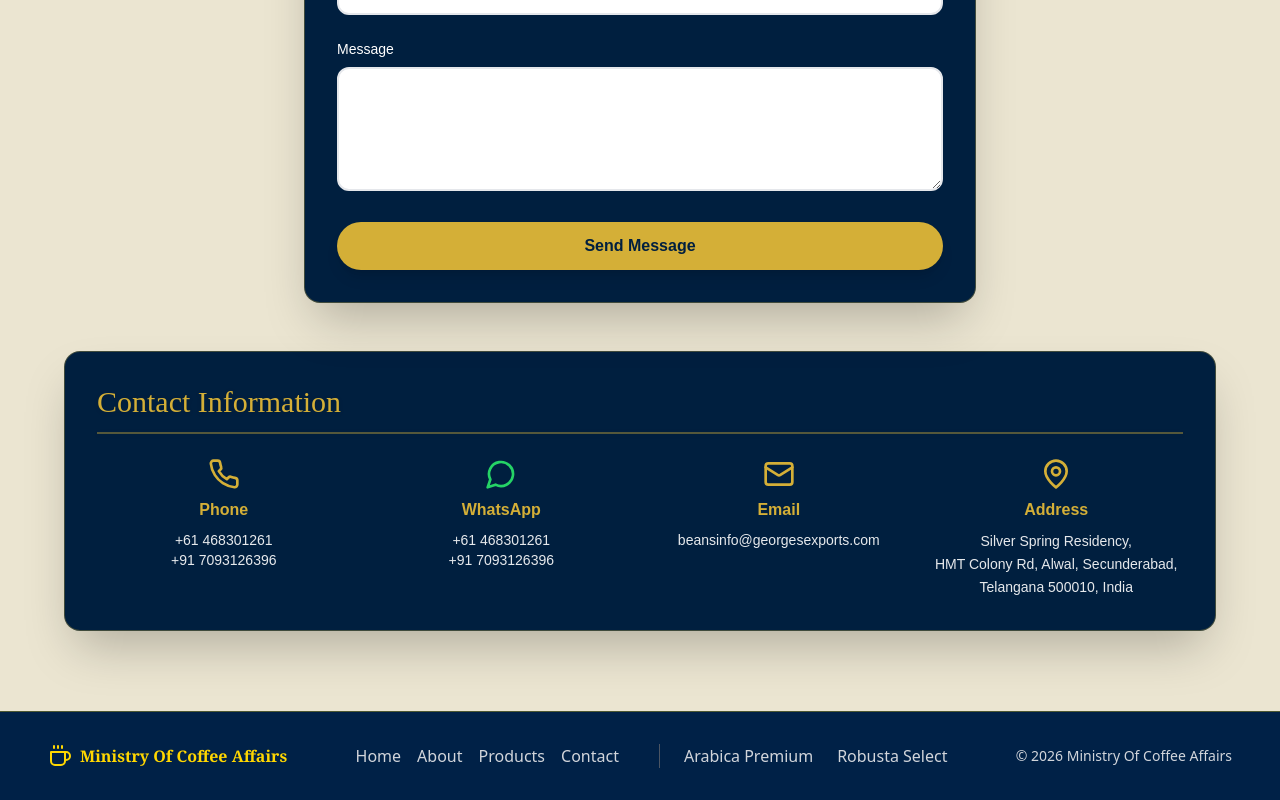
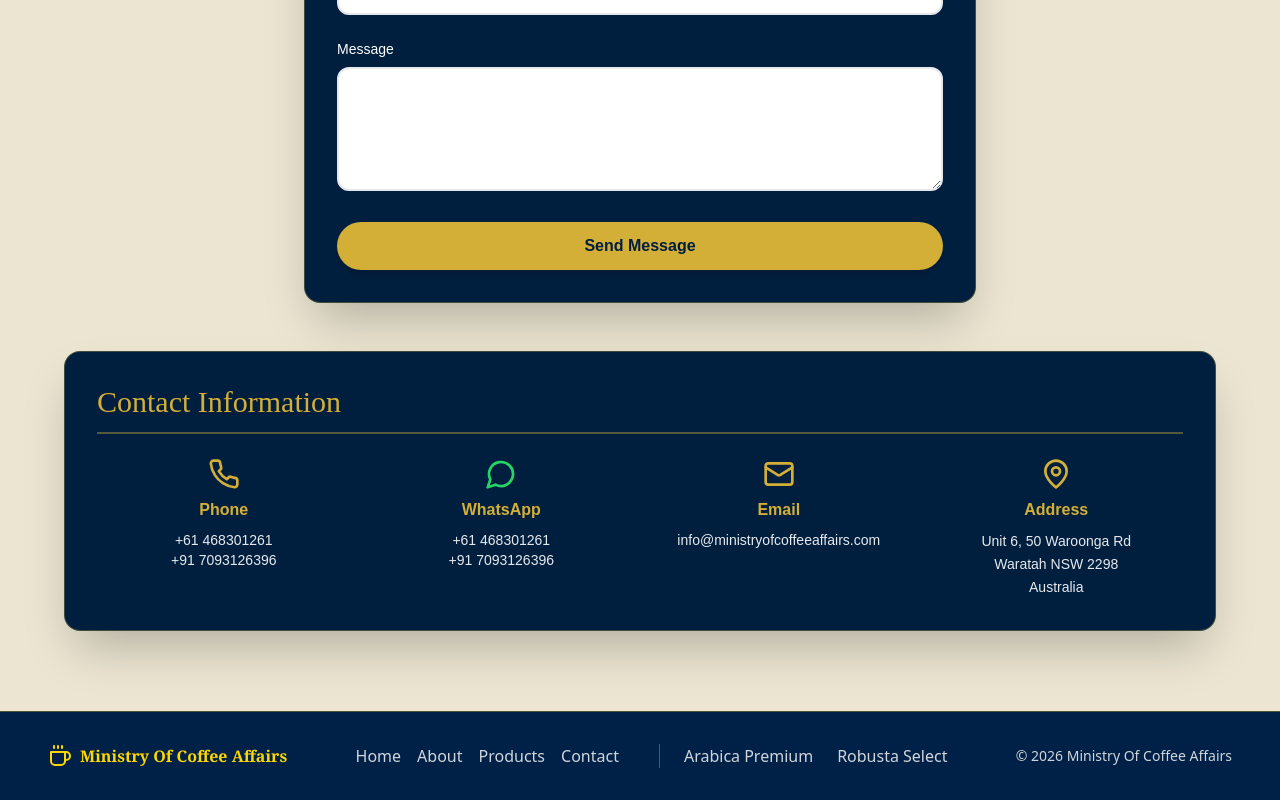
Before and after one commit to Anudepp/Ministry-Of-Coffee-Affairs, a React (Vite) app: page /contact in a window 1280 px wide. Shown: the part 736-1536 px from the top of the page. Built offline with nearby package versions, Linux system fonts and the light colour scheme.

Commit message:
Address Change

```diff
--- a/src/components/ContactInfo.jsx
+++ b/src/components/ContactInfo.jsx
@@ -42,7 +42,7 @@ export default function ContactInfo({ isInView }) {
           <div className="flex flex-col items-center text-center space-y-2 col-span-2 md:col-span-1">
             <Mail className="w-8 h-8 text-[#D4AF37] flex-shrink-0" />
             <h4 className="font-semibold text-[#D4AF37]">Email</h4>
-            <p className="text-sm">beansinfo@georgesexports.com</p>
+            <p className="text-sm">info@ministryofcoffeeaffairs.com</p>
           </div>
 
           {/* Address Section */}
@@ -50,9 +50,9 @@ export default function ContactInfo({ isInView }) {
             <MapPin className="w-8 h-8 text-[#D4AF37] flex-shrink-0" />
             <h4 className="font-semibold text-[#D4AF37]">Address</h4>
             <div className="text-sm leading-relaxed">
-              <p>Silver Spring Residency,</p>
-              <p>HMT Colony Rd, Alwal, Secunderabad,</p>
-              <p>Telangana 500010, India</p>
+              <p>Unit 6, 50 Waroonga Rd</p>
+              <p>Waratah NSW 2298</p>
+              <p>Australia</p>
             </div>
           </div>
         </div>
```
